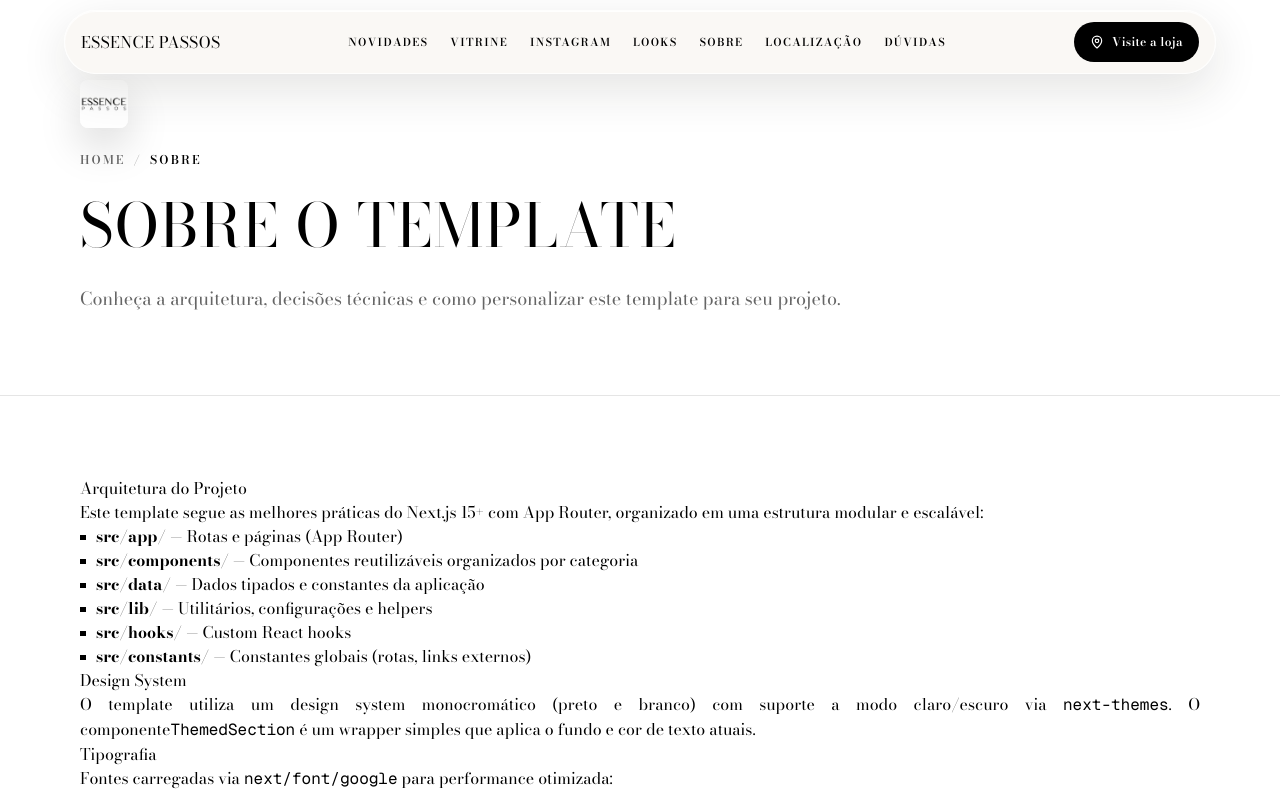
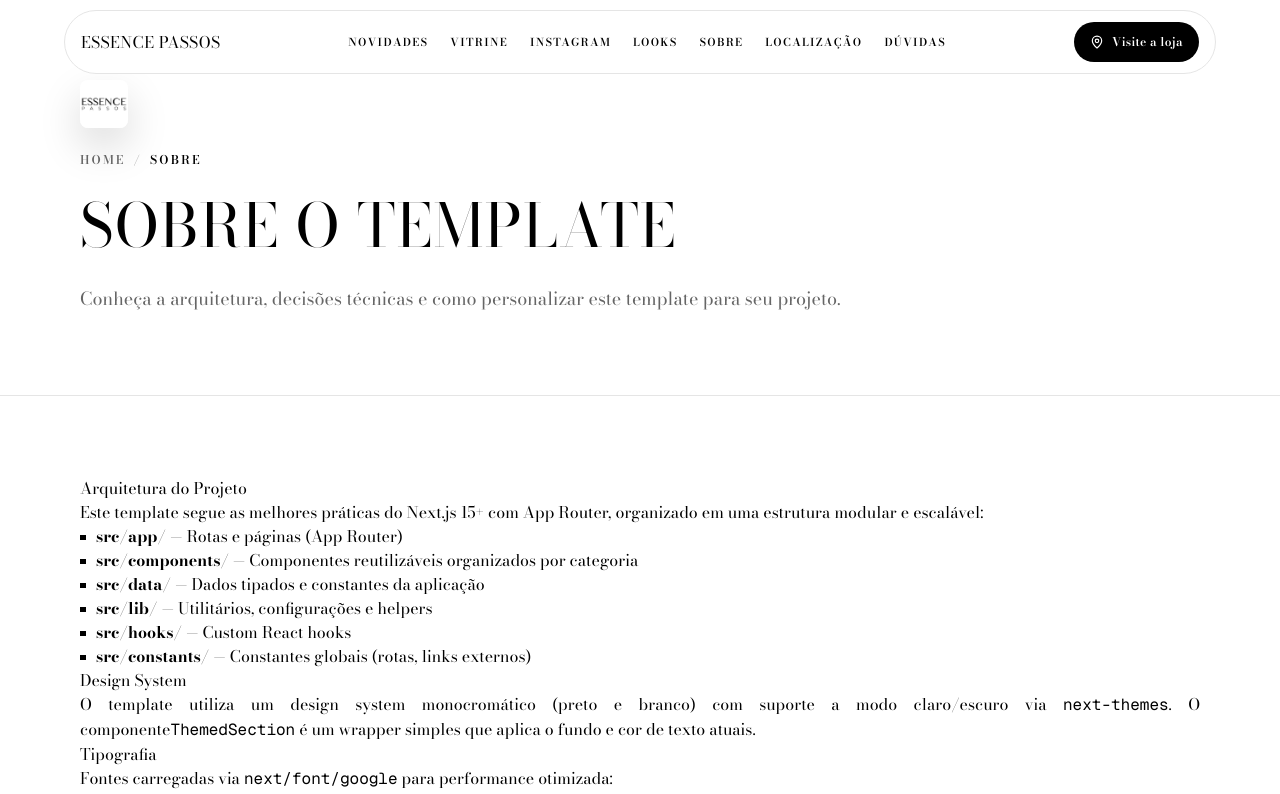
Before and after one commit to wallacemaia2007/Essence_Web, a Next.js app: page /sobre in a window 1280 px wide. Shown: the top 794 px of the page. Built offline with nearby package versions, Linux system fonts and the light colour scheme; no server answers.

Commit message:
feat: update header and sidebar styles for improved aesthetics and consistency

```diff
--- a/src/app/globals.css
+++ b/src/app/globals.css
@@ -270,13 +270,8 @@
   .header-desktop-shell,
   .header-mobile-bar {
     color-scheme: light;
-    border: 1px solid rgb(255 255 255 / 0.72);
-    background: rgb(250 248 244 / 0.9);
-    box-shadow:
-      0 16px 48px rgb(35 31 27 / 0.12),
-      inset 0 1px 0 rgb(255 255 255 / 0.9);
-    -webkit-backdrop-filter: blur(16px) saturate(120%);
-    backdrop-filter: blur(16px) saturate(120%);
+    border: 1px solid var(--border);
+    background: #ffffff;
     -webkit-font-smoothing: antialiased;
     text-rendering: optimizeLegibility;
     transition:
@@ -289,7 +284,7 @@
     max-width: 72rem;
     min-height: 4.25rem;
     padding-inline: clamp(1rem, 2vw, 1.5rem);
-    border-color: rgb(255 255 255 / 0.78);
+    border-color: var(--border);
     border-radius: 9999px;
     color: #000000;
   }
@@ -298,17 +293,15 @@
     max-width: 72rem;
     min-height: 3.6rem;
     margin-inline: auto;
-    border-color: rgb(255 255 255 / 0.8);
+    border-color: var(--border);
     border-radius: 1.35rem;
-    background: rgb(250 248 244 / 0.92);
+    background: #ffffff;
     color: #000000;
   }
 
   .header-desktop-shell:hover,
   .header-mobile-bar:hover {
-    box-shadow:
-      0 20px 56px rgb(35 31 27 / 0.15),
-      inset 0 1px 0 rgb(255 255 255 / 0.96);
+    box-shadow: 0 16px 44px rgb(0 0 0 / 0.14);
   }
 
   .dark .header-glass {
@@ -402,7 +395,7 @@
   }
 
   .header-mobile-action:hover {
-    background: rgb(35 31 27 / 0.05);
+    background: rgb(0 0 0 / 0.05);
   }
 
   /* ------------------------------------------------------------------
--- a/src/components/layout/MobileHeader.tsx
+++ b/src/components/layout/MobileHeader.tsx
@@ -58,8 +58,8 @@ const actionClassName = cn(
   "header-mobile-action",
   "inline-flex size-11 shrink-0 items-center justify-center rounded-full",
   "text-[#000000] transition-[background-color,transform] duration-300 [transition-timing-function:cubic-bezier(0.22,1,0.36,1)] active:scale-90 motion-reduce:transition-none motion-reduce:active:scale-100",
-  "hover:bg-[rgb(35_31_27_/_0.05)]",
-  "focus-visible:outline-2 focus-visible:outline-offset-2 focus-visible:outline-[#231f1b]",
+  "hover:bg-black/5",
+  "focus-visible:outline-2 focus-visible:outline-offset-2 focus-visible:outline-[#000000]",
 );
 
 /**
@@ -113,7 +113,7 @@ export function MobileHeader({
       <SamePageScrollLink
         href={routes.home}
         aria-label="Essence — ir para o início"
-        className="header-mobile-logo absolute left-1/2 z-[2] inline-flex min-h-11 min-w-11 -translate-x-1/2 items-center justify-center rounded-lg transition-transform duration-300 focus-visible:outline-2 focus-visible:outline-offset-2 focus-visible:outline-[#231f1b] active:scale-95 motion-reduce:transition-none motion-reduce:active:scale-100"
+        className="header-mobile-logo absolute left-1/2 z-[2] inline-flex min-h-11 min-w-11 -translate-x-1/2 items-center justify-center rounded-lg transition-transform duration-300 focus-visible:outline-2 focus-visible:outline-offset-2 focus-visible:outline-[#000000] active:scale-95 motion-reduce:transition-none motion-reduce:active:scale-100"
       >
         <Image
           src={brandLogoImg}
--- a/src/components/layout/MobileSidebar.tsx
+++ b/src/components/layout/MobileSidebar.tsx
@@ -165,7 +165,7 @@ export function MobileSidebar({
         aria-modal="true"
         aria-label="Menu principal"
         className={cn(
-          "themed-section fixed top-0 left-0 flex h-dvh w-[min(23rem,calc(100vw-2rem))] flex-col rounded-r-[1.5rem] border-r border-[#231f1b]/10 bg-[#faf8f4]/95 px-5 py-5 text-[#000000] shadow-[0_20px_65px_rgba(35,31,27,0.2)] backdrop-blur-2xl transition-transform duration-500 [transition-timing-function:cubic-bezier(0.2,1.25,0.35,1)] motion-reduce:transition-none",
+          "themed-section fixed top-0 left-0 flex h-dvh w-[min(23rem,calc(100vw-2rem))] flex-col rounded-r-[1.5rem] border-border border-r bg-white px-5 py-5 text-[#000000] shadow-[0_20px_65px_rgba(0,0,0,0.2)] transition-transform duration-500 [transition-timing-function:cubic-bezier(0.2,1.25,0.35,1)] motion-reduce:transition-none",
           isOpen
             ? "translate-x-0 opacity-100"
             : "-translate-x-full opacity-0 motion-reduce:translate-x-0",
```
